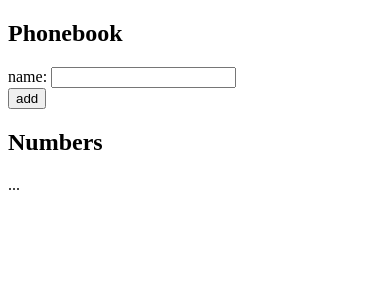
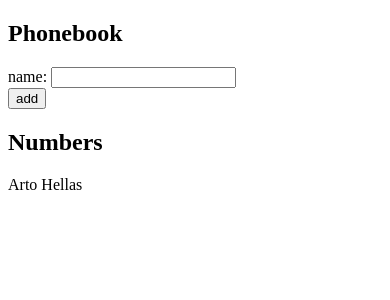
Before and after one commit to acissejnotosi/part2, a React (Create React App) app in the folder phonebook/: page / in a window 390 px wide. Shown: the top 300 px of the page. Built offline with nearby package versions, Linux system fonts and the light colour scheme; the HTML template or start-up script is replaced by a standard one.

Commit message:
2.6: The Phonebook Step1 Correction

```diff
--- a/phonebook/src/App.js
+++ b/phonebook/src/App.js
@@ -1,17 +1,16 @@
 import React, { useState } from "react";
 
 const App = () => {
-  const [persons, setPersons] = useState([{ name: "Arto Hellas" }]);
+  const [persons, setPersons] = useState([{ name: "Arto Hellas", id: 1 }]);
   const [newName, setNewName] = useState("");
 
   const addName = (event) => {
     event.preventDefault();
     const nameObject = {
       name: newName,
+      id: persons.length + 1,
     };
-    console.log("Nome", nameObject);
     setPersons(persons.concat(nameObject));
-    console.log(newName);
     setNewName("");
   };
 
@@ -31,7 +30,9 @@ const App = () => {
         </div>
       </form>
       <h2>Numbers</h2>
-      ...
+      {persons.map((person) => (
+        <div id={person.id}>{person.name}</div>
+      ))}
     </div>
   );
 };
```
